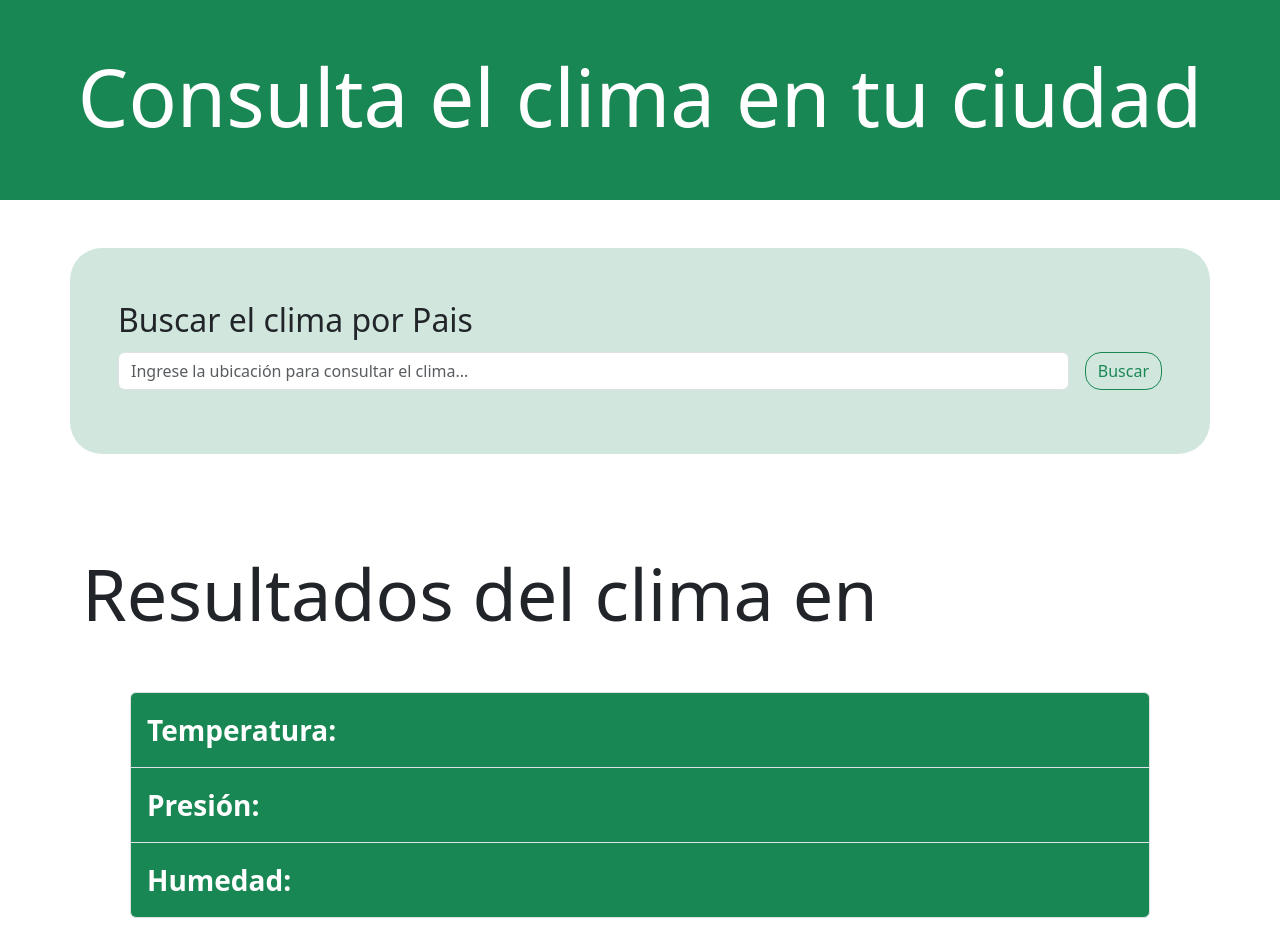
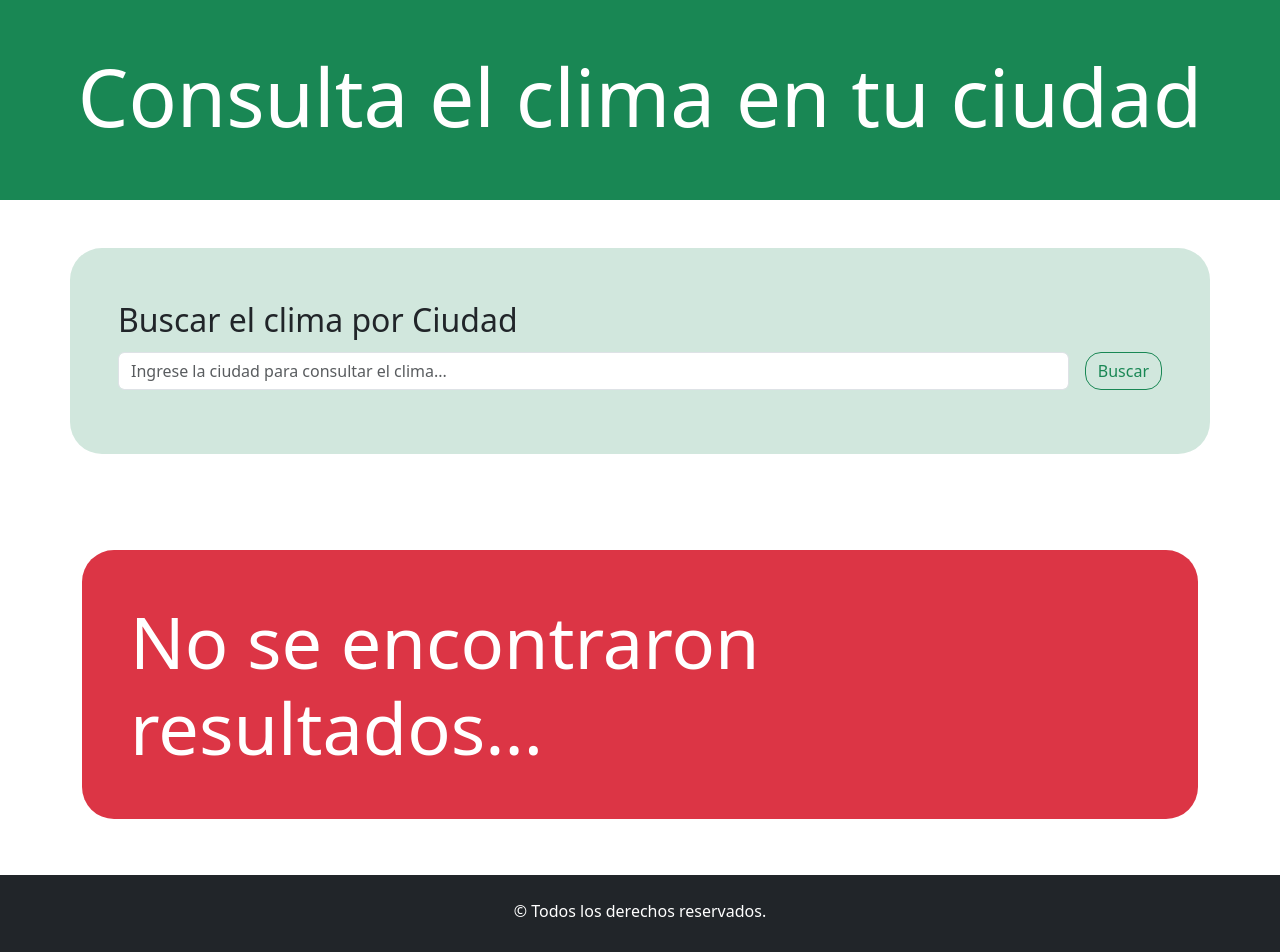
Before and after one commit to LucianoAngeleri/RollingCode-TrabajoPractico-React-Clima-Ejercicio13, a React (Vite) app: page / in a window 1280 px wide. Shown: the top 952 px of the page. Built offline with nearby package versions, Linux system fonts and the light colour scheme; no server answers.

Commit message:
Se añadió toda la lógica para obtener los datos de la API

```diff
--- a/src/components/BuscadorPais.jsx
+++ b/src/components/BuscadorPais.jsx
@@ -3,50 +3,69 @@ import DatosClima from './DatosClima';
 import { useState, useEffect } from "react";
 
 const BuscadorPais = () => {
-    const [ubicacion, setUbicacion] = useState("");
-      const [climas, setClimas] = useState([]);
+    const [ciudad, setCiudad] = useState("");
+    const [ubicacion, setUbicacion] = useState({});
+    const [clima, setClima] = useState({});
 
+    const [mostrarResultados, setMostrarResultados] = useState(false);
 
     const APIkey = "ecdbf1dacca03202974b7c373eb3d17e";
-    let url = `http://api.openweathermap.org/geo/1.0/direct?q=Tucuman&limit=5&appid=${APIkey}`;
 
-    useEffect(() => {
-        consultarAPI();
-    }, []);
-
-    const consultarAPI = async () => {
+    const obtenerDatosUbicacionAPI = async () => {
+        let urlUbicacion = `http://api.openweathermap.org/geo/1.0/direct?q=${ciudad}&limit=1&appid=${APIkey}&lang=es`;
         try {
-            const respuesta = await fetch(url);
-            const dato = await respuesta.json();
-            console.log(dato)
-            setClimas(dato);
+            const ubicacionRespuesta = await fetch(urlUbicacion);
+            const datosUbicacion = await ubicacionRespuesta.json();
+            console.log(datosUbicacion)
+            setUbicacion(datosUbicacion[0]);
+        } catch (error) {
+            console.log(error);
+        }
+    };
+    const obtenerDatosClimaAPI = async (ubicacion) => {
+        let urlClima = `https://api.openweathermap.org/data/2.5/weather?lat=${ubicacion.lat}&lon=${ubicacion.lon}&appid=${APIkey}&units=metric&lang=es`;
+        try {
+            const climaRespuesta = await fetch(urlClima);
+            const datosClima = await climaRespuesta.json();
+            console.log(datosClima)
+            setClima(datosClima);
+            setMostrarResultados(true);
         } catch (error) {
             console.log(error);
         }
     };
 
+    useEffect(() => {
+        if (ubicacion.lat && ubicacion.lon) {
+            obtenerDatosClimaAPI(ubicacion);
+        }
+    }, [ubicacion]);
+
     const handleSubmit = (e) => {
         e.preventDefault();
+        obtenerDatosUbicacionAPI(ciudad);
+        setMostrarResultados(false);
     }
     const handleChange = (e) => {
-        const ubicacion = e.target.value;
-        setUbicacion(ubicacion)
+        const ciudad = e.target.value;
+        setCiudad(ciudad);
+        setMostrarResultados(false);
     }
 
     return (
         <>
             <Container className="rounded-5 border-1 bg-success-subtle p-5 fs-2 my-5">
-                <Form>
+                <Form onSubmit={handleSubmit}>
                     <Form.Group className="mb-3" controlId="buscadorUbicacion">
-                        <Form.Label>Buscar el clima por Pais</Form.Label>
+                        <Form.Label>Buscar el clima por Ciudad</Form.Label>
                         <div className='d-flex gap-3'>
-                            <Form.Control type="text" value={ubicacion} placeholder="Ingrese la ubicación para consultar el clima..." onChange={handleChange} />
-                            <Button variant="outline-success" className="rounded-4" onSubmit={handleSubmit}>Buscar</Button>
+                            <Form.Control type="text" value={ciudad} placeholder="Ingrese la ciudad para consultar el clima..." onChange={handleChange} />
+                            <Button variant="outline-success" className="rounded-4">Buscar</Button>
                         </div>
                     </Form.Group>
                 </Form>
             </Container>
-            <DatosClima ubicacion={ubicacion}></DatosClima>
+            <DatosClima clima={clima} mostrarResultados={mostrarResultados}/>
         </>
 
     );
--- a/src/components/DatosClima.jsx
+++ b/src/components/DatosClima.jsx
@@ -1,27 +1,43 @@
 import { ListGroup, Container } from "react-bootstrap";
-import { useState } from "react";
 
-const DatosClima = ({ubicacion}) => {
-  const [mostrarResultados, setMostrarResultados] = useState(true);
+const DatosClima = ({clima, mostrarResultados}) => {
 
   const componenteRenderizado = mostrarResultados ? (
     <Container className="my-5">
-      <h2 className="display-2">Resultados del clima en {ubicacion}</h2>
+      <h2 className="display-2">Resultados del clima en {clima.name}</h2>
       <ListGroup className="fs-3 p-5">
         <ListGroup.Item className="py-3 text-bg-success">
-          <strong>Temperatura:</strong> {}
+          <strong>Temperatura:</strong> {clima.main.temp} °C
         </ListGroup.Item>
         <ListGroup.Item className="py-3 text-bg-success">
-          <strong>Presión:</strong> {}
+          <strong>Temperatura Máxima:</strong> {clima.main.temp_max} °C
         </ListGroup.Item>
         <ListGroup.Item className="py-3 text-bg-success">
-          <strong>Humedad:</strong> {}
+          <strong>Temperatura Mínima:</strong> {clima.main.temp_min} °C
+        </ListGroup.Item>
+        <ListGroup.Item className="py-3 text-bg-success">
+          <strong>Sensación Térmica:</strong> {clima.main.feels_like} °C
+        </ListGroup.Item>
+        <ListGroup.Item className="py-3 text-bg-success">
+          <strong>Presión:</strong> {clima.main.pressure} hPa
+        </ListGroup.Item>
+        <ListGroup.Item className="py-3 text-bg-success">
+          <strong>Humedad:</strong> {clima.main.humidity} %
+        </ListGroup.Item>
+        <ListGroup.Item className="py-3 text-bg-success">
+          <strong>Velocidad del Viento:</strong> {clima.wind.speed} m/s
+        </ListGroup.Item>
+        <ListGroup.Item className="py-3 text-bg-success">
+          <strong>Dirección del Viento:</strong> {clima.wind.deg} grados
+        </ListGroup.Item>
+        <ListGroup.Item className="py-3 text-bg-success">
+          <strong>Descripcion:</strong> {clima.weather[0].description}
         </ListGroup.Item>
       </ListGroup>
     </Container>
   ) : (
     <Container className="my-5">
-      <h2 className="display-2 text-bg-danger p-5 rounded-5">No se encontraron resultados...</h2>{" "}
+      <h2 className="display-2 text-bg-danger p-5 rounded-5">No se encontraron resultados...</h2>
     </Container>
   );
   return componenteRenderizado;
```
